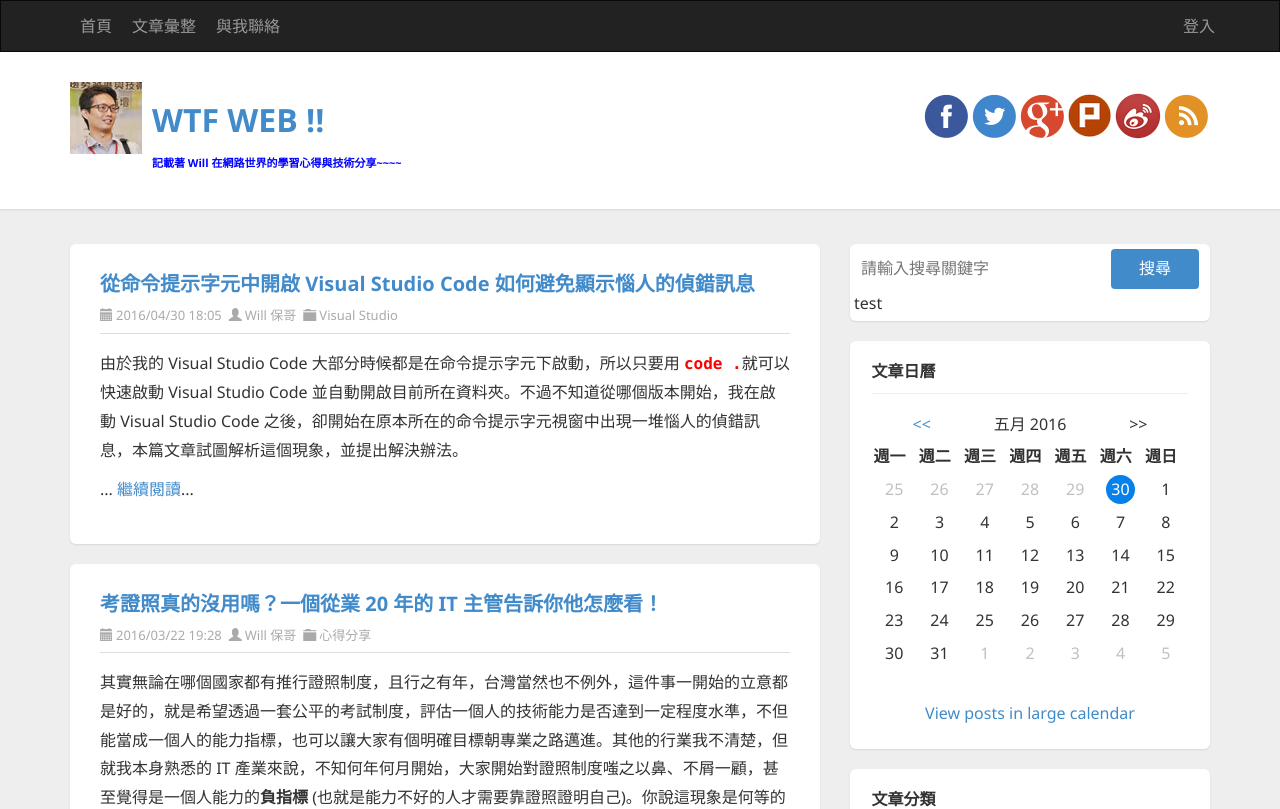
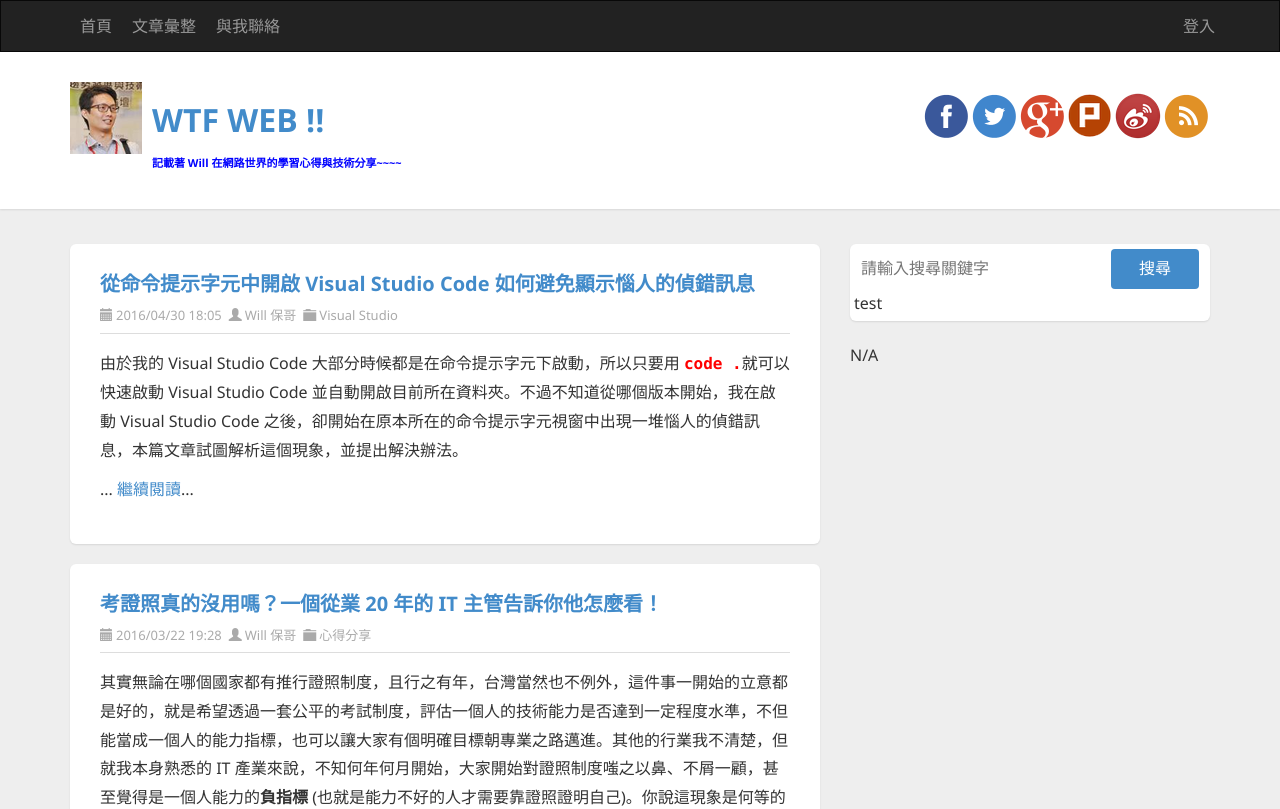
Before and after one commit to ayuha406645/ng2-exercise, an Angular app: page / in a window 1280 px wide. Shown: the top 809 px of the page. Built offline with nearby package versions, Linux system fonts and the light colour scheme.

Commit message:
ngswitch

```diff
--- a/src/app/app.component.html
+++ b/src/app/app.component.html
@@ -43,6 +43,8 @@
               </div>
             </div>
             <!-- Search END -->
+<div [ngSwitch]="keyword">
+  <div *ngSwitchCase="'1'">
 
             <!-- Calendar START -->
             <div class="widget calendar">
@@ -136,7 +138,8 @@
               </div>
             </div>
             <!-- Calendar END -->
-
+</div>
+  <div *ngSwitchCase="'2'">
             <!-- CategoryList START -->
             <div class="widget categorylist">
               <h4 class="widget-header">
@@ -162,7 +165,8 @@
               </div>
             </div>
             <!-- CategoryList END -->
-
+</div>
+  <div *ngSwitchCase="'3'">
             <!-- MVP START -->
             <div class="widget textbox">
               <h4 class="widget-header">
@@ -178,7 +182,9 @@
               </div>
             </div>
             <!-- MVP END -->
-
+</div>
+  <div *ngSwitchDefault>N/A</div>
+</div>
           </div>
         </aside>
         <!-- Aside END -->
```
